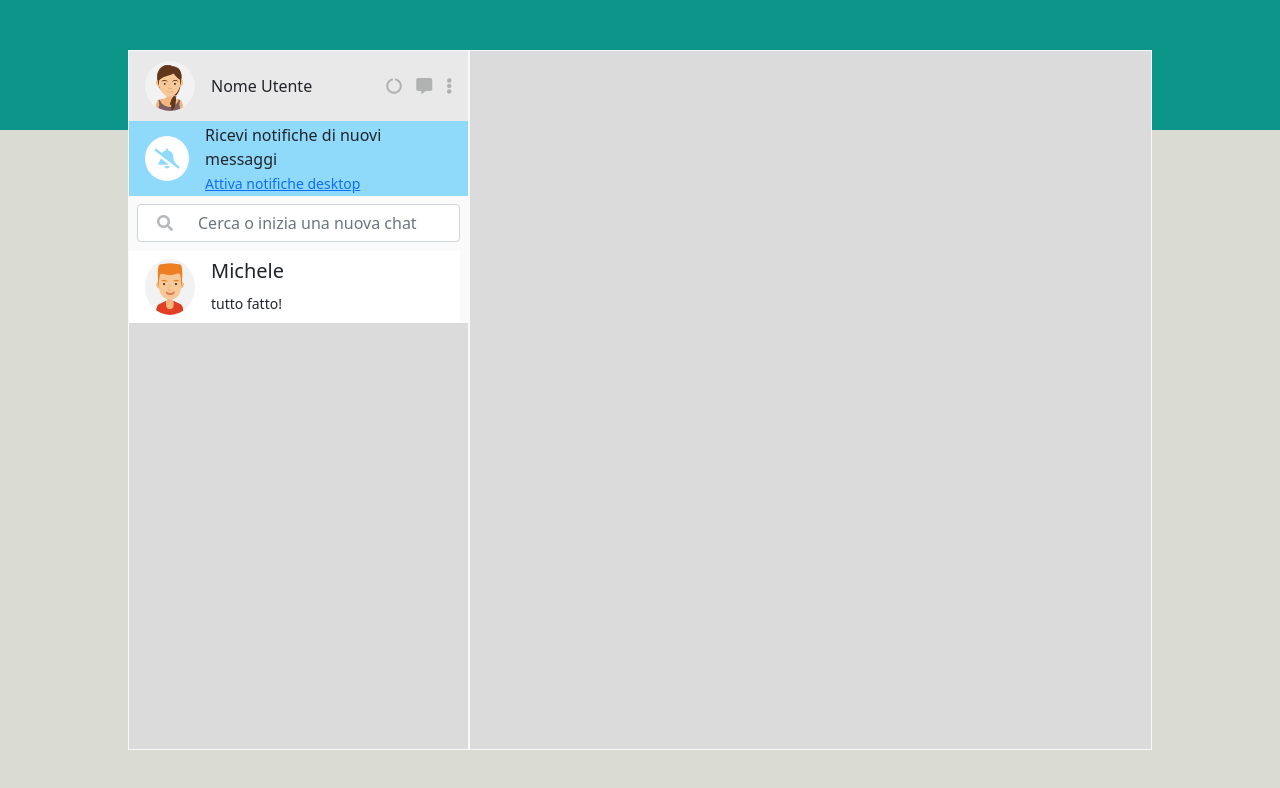
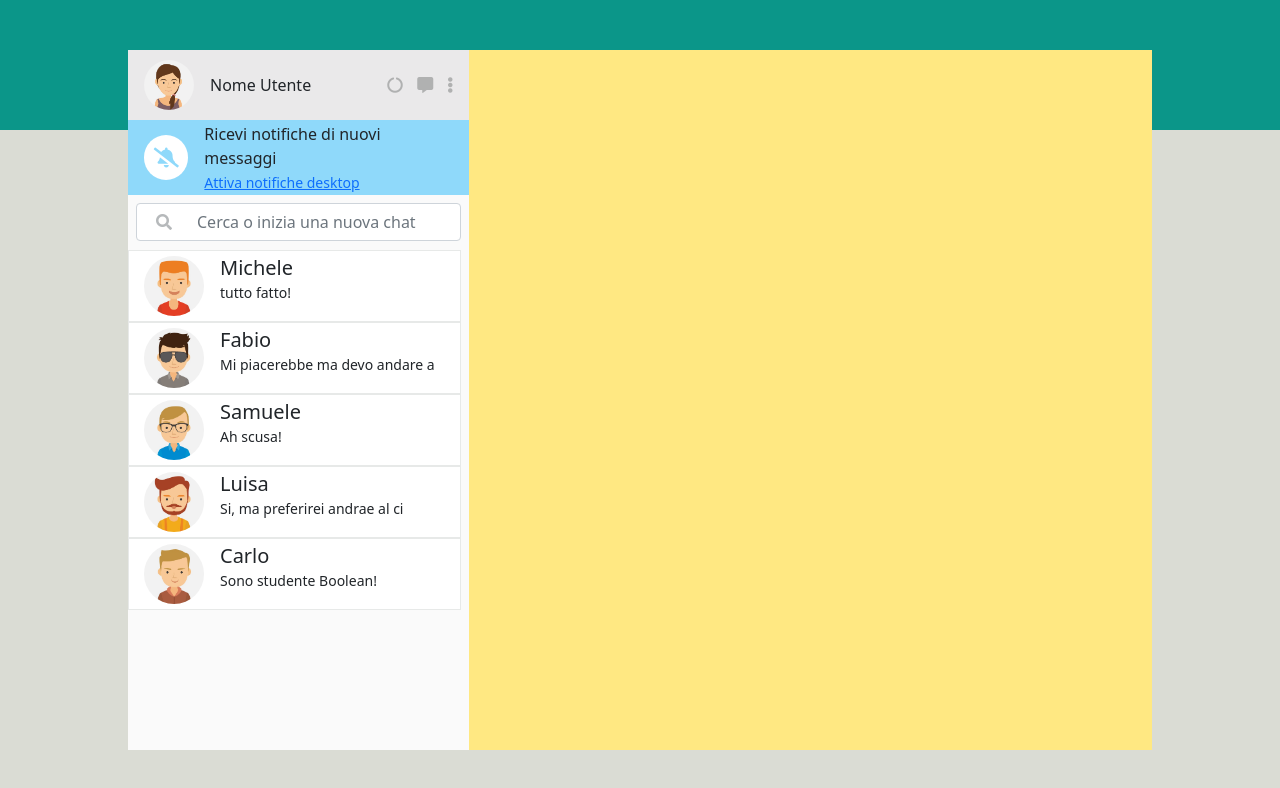
Before and after one commit to andre-cyb/vue-boolzapp, a plain HTML site: page index.html in a window 1280 px wide. Drawn offline with nearby package versions, Linux system fonts and the light colour scheme.

Commit message:
layout sx completato (Bug overflow da fixare)

```diff
--- a/CSS/style.css
+++ b/CSS/style.css
@@ -14,7 +14,7 @@
     left: 50%;
     transform: translateX(-50%);
     top: 50px;
-    background-color: rgb(219, 219, 219);
+    background-color: rgb(255, 232, 130);
 }
 .my_row_style{
     height: 100%;
@@ -84,4 +84,22 @@
 
 .my_style_contacts{
     background-color: #fafafa;
+    height: calc(100% - 200px);
+    flex-grow: 1;
+    overflow: hidden;
 }
+.my_style_contacts ul{
+    padding: 0;
+    margin: 0;
+}
+.my_style_contacts ul li h5{
+    margin: 0;
+}
+.box_contacts{
+    list-style: none;
+    display: flex;
+    border: 1px solid #e7e9e8;
+    background-color: white;
+    padding: 5px;
+    padding-left: 15px;
+}
--- a/index.html
+++ b/index.html
@@ -27,7 +27,7 @@
                 <div class="row my_row_style">
 
                     <!-- layout con colonne sx e dx per contenuti -->
-                    <div class="col-4 border border-light p-0">
+                    <div class="col-4 p-0">
 
                         <!-- user -->
                         <div class="my_style_users p-3">
@@ -60,19 +60,47 @@
                         </div>
                         <!-- contacts -->
                         <div class="my_style_contacts pe-2">
-                            <div class="p-2 ps-3 d-flex bg-white">
-                                <img src="IMG/avatar_1.jpg" class="rounded-circle" width="50px" alt="avatar utente">
-                                <section class="ps-3">
-                                    <h5 class="">Michele</h5>
-                                    <small>tutto fatto!</small>
-                                </section>
-                            </div>
-                            <div></div>
-                            <div></div>
-                            <div></div>
+                            <ul>
+                                <li class="box_contacts">
+                                    <img src="IMG/avatar_1.jpg" class="rounded-circle" width="60px" alt="avatar utente">
+                                    <section class="ps-3">
+                                        <h5 class="">Michele</h5>
+                                        <small>tutto fatto!</small>
+                                    </section>
+                                </li>
+                                <li class="box_contacts">
+                                    <img src="IMG/avatar_2.jpg" class="rounded-circle" width="60px" alt="avatar utente">
+                                    <section class="ps-3">
+                                        <h5 class="">Fabio</h5>
+                                        <small>Mi piacerebbe ma devo andare a</small>
+                                    </section>
+                                </li>
+                                <li class="box_contacts">
+                                    <img src="IMG/avatar_3.jpg" class="rounded-circle" width="60px" alt="avatar utente">
+                                    <section class="ps-3">
+                                        <h5 class="">Samuele</h5>
+                                        <small>Ah scusa!</small>
+                                    </section>
+                                </li>
+                                <li class="box_contacts">
+                                    <img src="IMG/avatar_4.jpg" class="rounded-circle" width="60px" alt="avatar utente">
+                                    <section class="ps-3">
+                                        <h5 class="">Luisa</h5>
+                                        <small>Si, ma preferirei andrae al ci</small>
+                                    </section>
+                                </li>
+                                <li class="box_contacts">
+                                    <img src="IMG/avatar_5.jpg" class="rounded-circle" width="60px" alt="avatar utente">
+                                    <section class="ps-3">
+                                        <h5 class="">Carlo</h5>
+                                        <small>Sono studente Boolean!</small>
+                                    </section>
+                                </li>
+                            </ul>
+
                         </div>
                     </div>
-                    <div class="col-8 border border-light"></div>
+                    <div class="col-8"></div>
                 </div>
             </div>
         </div>
```
